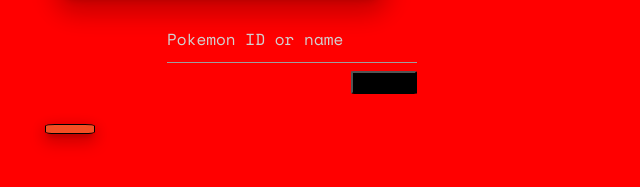
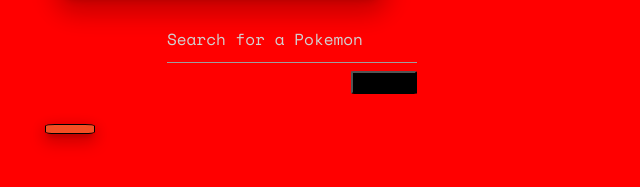
Before and after one commit to jihaekim/pokedex, a plain HTML site: page index.html in a window 1280 px wide. Shown: the part 449-636 px from the top of the page, 600-1240 px from the left. Drawn offline with nearby package versions, Linux system fonts and the light colour scheme.

Commit message:
changed placeholder

```diff
--- a/index.html
+++ b/index.html
@@ -39,7 +39,7 @@
 
 <!-- creating a search button to search pokemon -->
 <form id="search-form">
-    <input autocomplete="off" placeholder= "Pokemon ID or name" id="search-value" type="search">
+    <input autocomplete="off" placeholder= "Search for a Pokemon" id="search-value" type="search">
     <input id= "search-button" type = "submit" value = "Search">
 </form>
 
```
